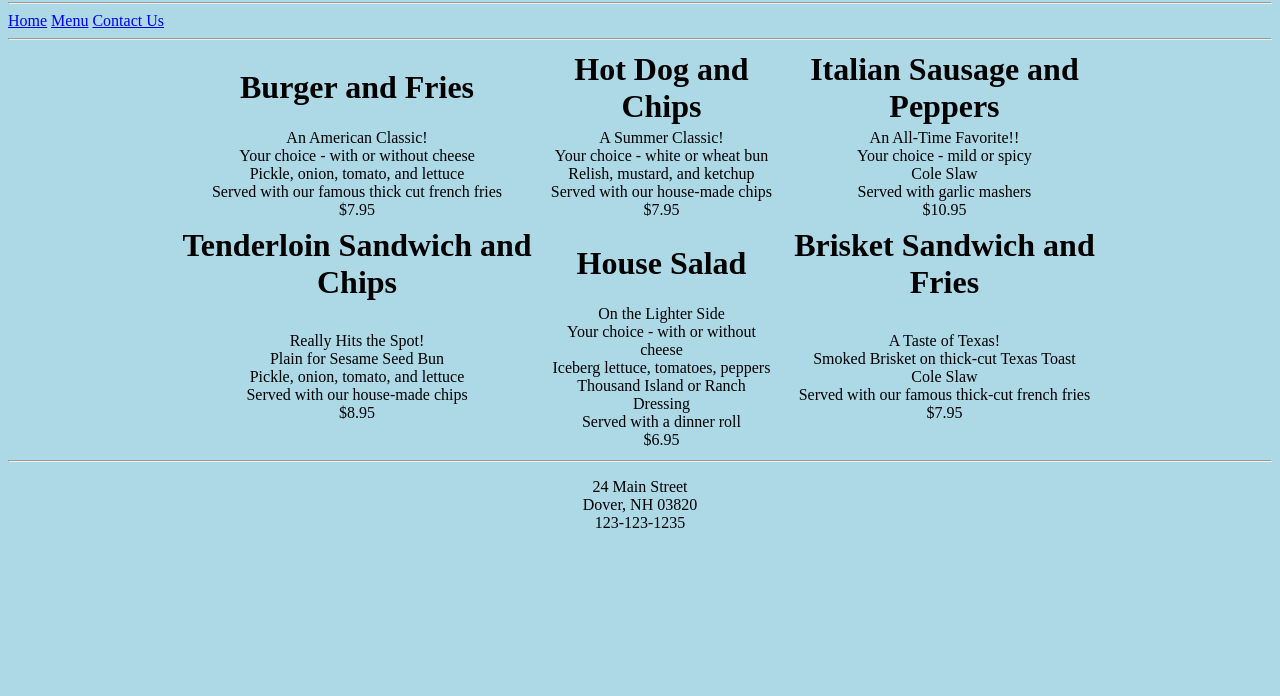
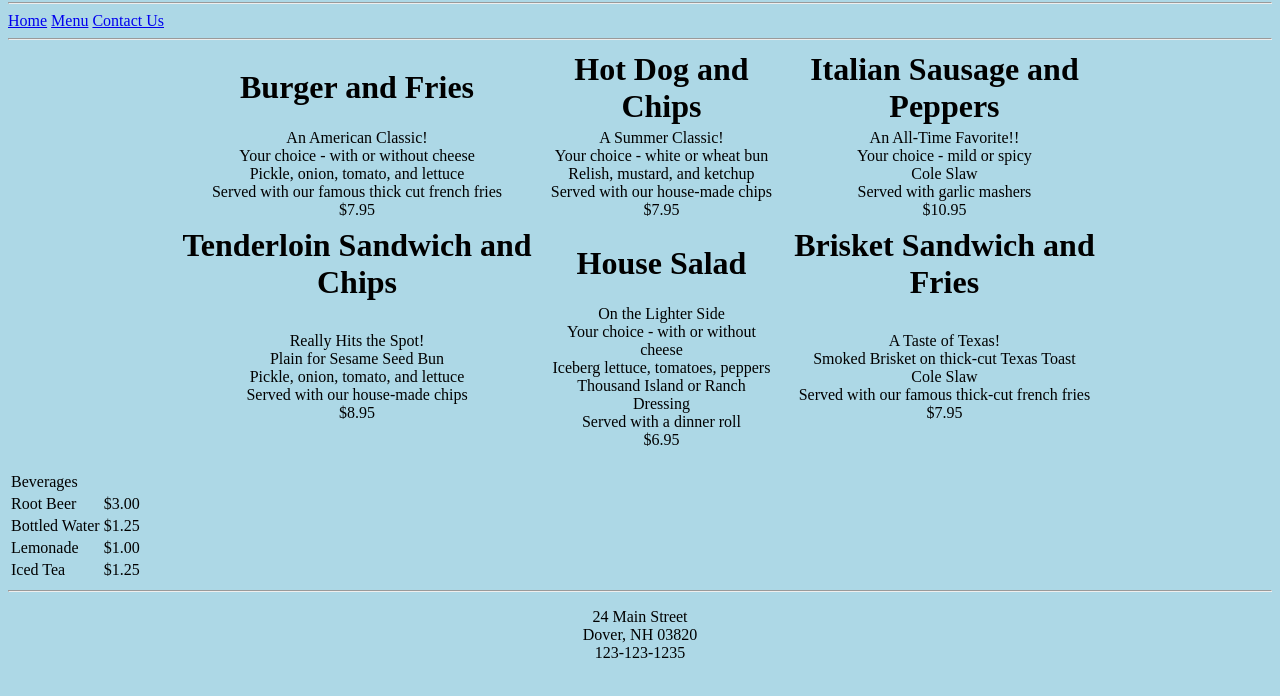
Before and after one commit to croninovative/IntroToWebDev, a plain HTML site: page Labs/Restaurant/restaurantMenu.html in a window 1280 px wide. Shown: the part 78-774 px from the top of the page. Drawn offline with Linux system fonts and the light colour scheme.

Commit message:
lab restaurant v4 in progress

```diff
--- a/Labs/Restaurant/restaurantMenu.html
+++ b/Labs/Restaurant/restaurantMenu.html
@@ -6,6 +6,18 @@
         </title>
       <link href="restaurantStyles.css" rel="stylesheet" type="text/css" />
       <style>
+        a:link {
+            background-color: none;
+        }
+        a:visited {
+            color: blueviolet;
+        }
+        a:hover {
+            font-weight: bold;
+        }
+        a:active {
+           text-decoration: none;
+        }
         #topRowMeals {
             font-weight:bold; font-size:200%
         }
@@ -48,6 +60,34 @@
                 <td>A Taste of Texas!<br/>Smoked Brisket on thick-cut Texas Toast<br/>Cole Slaw<br/>Served with our famous thick-cut french fries<br/>$7.95</td>
             </tr>
         </table>
+        <br>
+
+        <table>
+            <thead>
+                <tr align="left">
+                    <td>Beverages</td>
+                </tr>
+            </thead>
+            <tbody>
+                <tr>
+                    <td>Root Beer</td>
+                    <td>$3.00</td>
+                </tr>
+                <tr>
+                    <td>Bottled Water</td>
+                    <td>$1.25</td>
+                </tr>
+                <tr>
+                    <td>Lemonade</td>
+                    <td>$1.00</td>
+                </tr>
+                <tr>
+                    <td>Iced Tea</td>
+                    <td>$1.25</td>
+                </tr>
+            </tbody>
+
+        </table>
         <hr></hr>
         <p align="center">
             24 Main Street<br/>
```
Also changed, not shown: Labs/Restaurant/restaurantContact.html (+12 -0 lines), Labs/Restaurant/restaurantHome.html (+14 -0 lines), Labs/albumCover.html (+1 -1 lines).
